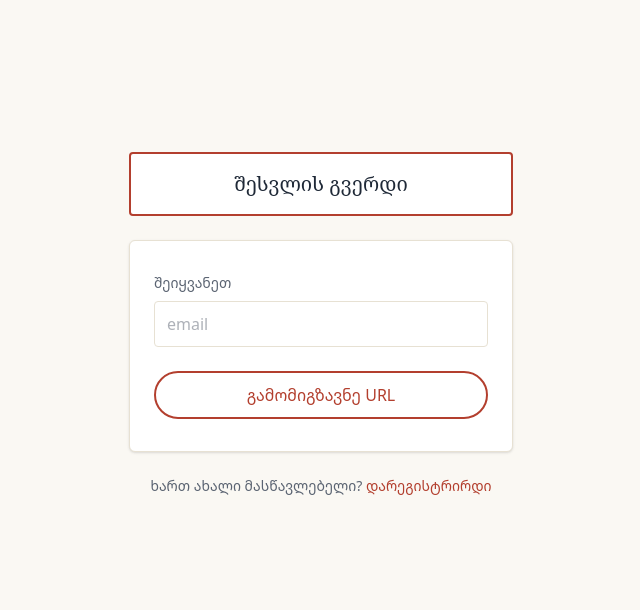
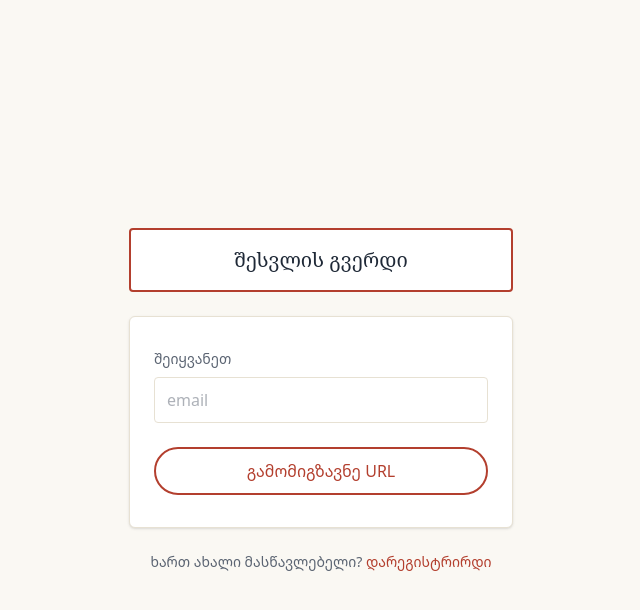
Before and after one commit to lizozivzivadze-star/tutoring-app, a Next.js app: page /login in a window 1280 px wide. Shown: the top 610 px of the page, without its empty margins (319-959 px from the left). Built offline with nearby package versions, Linux system fonts and the light colour scheme.

Commit message:
Update 12-Sep-26 13:15:23.41

```diff
--- a/app/login/page.tsx
+++ b/app/login/page.tsx
@@ -42,8 +42,8 @@ export default function LoginPage() {
   }
 
   return (
-    <main className="min-h-screen flex flex-col items-center px-6">
-      <div className="flex-1" />
+    <main className="min-h-screen flex flex-col items-center px-6 md:justify-center">
+      <div className="flex-1 md:hidden" />
       <div className="w-full max-w-sm">
         {/* Title block — echoes the marker-boxed card from the sketch.
             One shared entry point now, so the label is role-neutral;
@@ -96,7 +96,7 @@ export default function LoginPage() {
           </Link>
         </p>
       </div>
-      <div className="flex-[2]" />
+      <div className="flex-[2] md:hidden" />
     </main>
   );
 }
```
